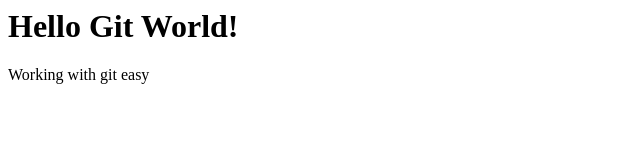
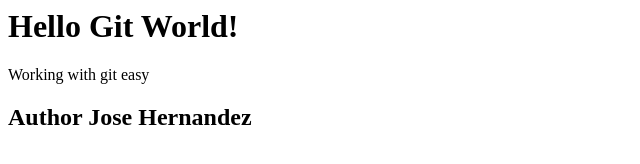
Before and after one commit to jjosee9/GitGitHubMasterclass, a plain HTML site: page index.html in a window 1280 px wide. Shown: the whole page, without its empty margins (0-640 px from the left). Drawn offline with Linux system fonts and the light colour scheme.

Commit message:
Add author
I have addeda header to the index.html file
that now contains my name as the author of the
file.

```diff
--- a/index.html
+++ b/index.html
@@ -3,3 +3,5 @@
 <div>
     <p>Working with git easy</p>
 </div>
+
+<h2>Author Jose Hernandez</h2>
```
